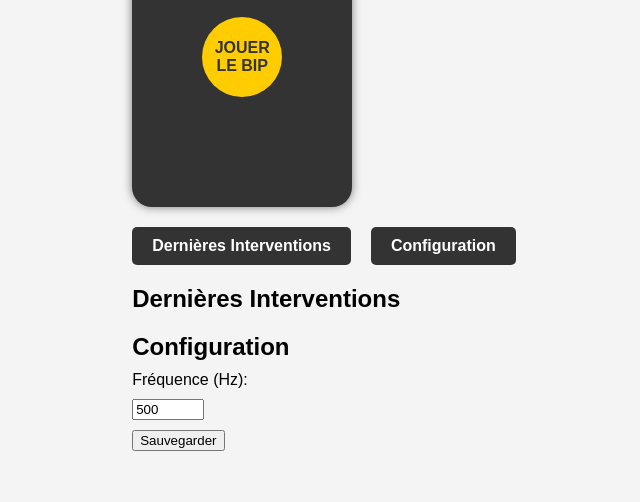
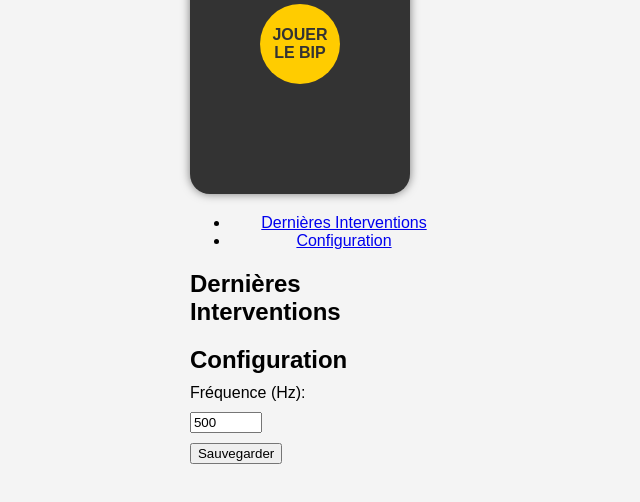
Before and after one commit to Thomas031/bip-sp, a plain HTML site: page index.html in a window 1280 px wide. Shown: the part 276-778 px from the top of the page, without its empty margins (316-956 px from the left). Drawn offline with Linux system fonts and the light colour scheme.

Commit message:
Update styles.css

```diff
--- a/styles.css
+++ b/styles.css
@@ -62,32 +62,10 @@ body {
     justify-content: center;
 }
 
-.menu {
-    margin-bottom: 20px;
-}
-
-.menu ul {
-    list-style: none;
-    padding: 0;
-    display: flex;
-    justify-content: center;
-    gap: 20px;
-}
-
-.menu li {
-    background-color: #333;
-    border-radius: 5px;
-    padding: 10px 20px;
-}
-
-.menu a {
-    color: white;
-    text-decoration: none;
-    font-weight: bold;
-}
-
-.menu a:hover {
-    text-decoration: underline;
+.button.small {
+    width: 60px;
+    height: 60px;
+    font-size: 12px;
 }
 
 #interventions-section,
```
